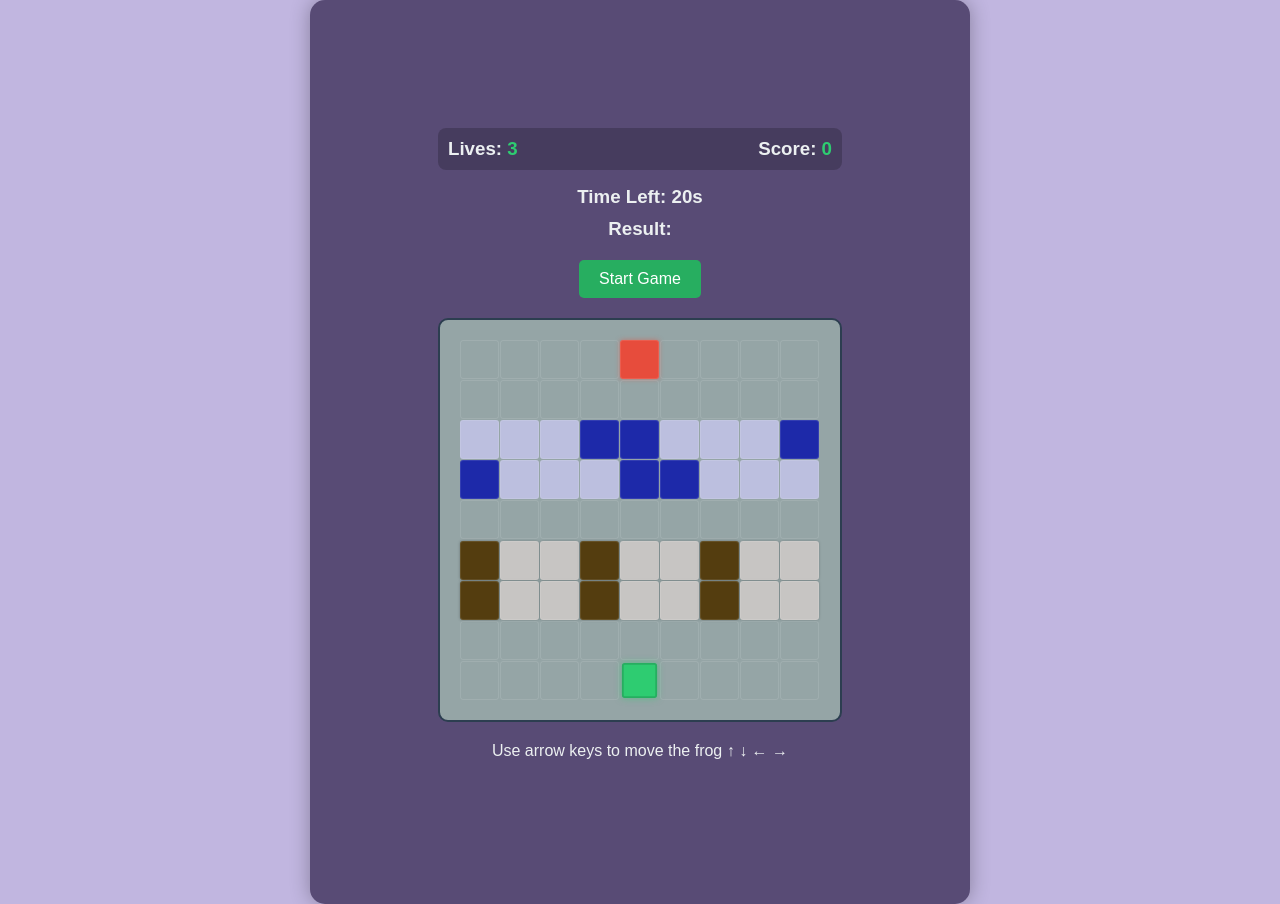
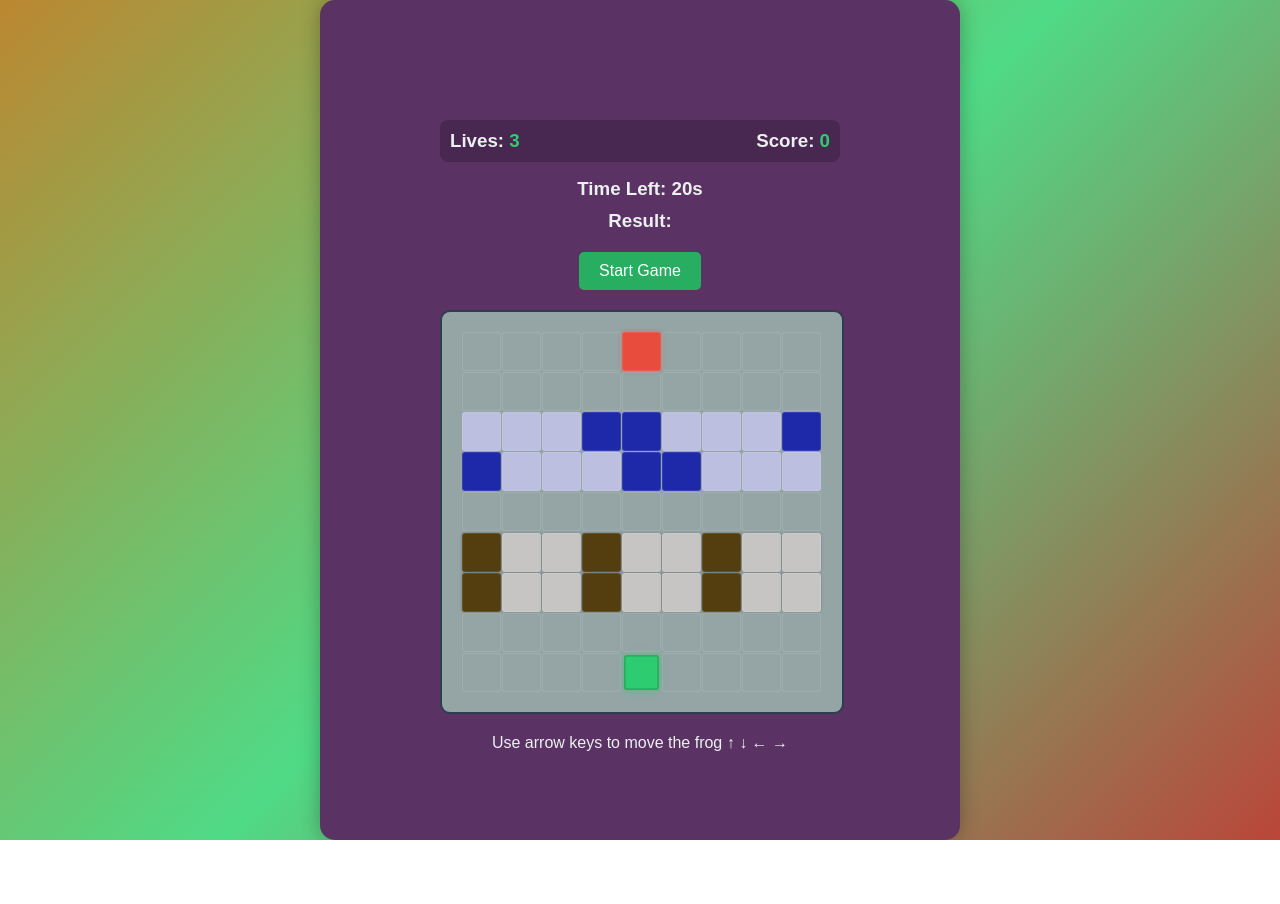
Before and after one commit to rajmalpure/Simulated-v3, a plain HTML site: page 5. Frogger/index.html in a window 1280 px wide. After the commit the page ends 840 px from the top, so only its background shows below. Drawn offline with Linux system fonts and the light colour scheme.

```diff
--- a/5. Frogger/styles.css
+++ b/5. Frogger/styles.css
@@ -5,13 +5,15 @@ body {
     justify-content: center;
     min-height: 100vh;
     margin: 0;
-    background-color: #c1b6e0;
+    background: linear-gradient(135deg, #bc8731,#4fda86, #ba4639);
     font-family: Arial, sans-serif;
 }
 
 .game-container {
-    background-color: #584b75;
-    padding: 8rem;
+    background-color: #5a3264;
+    padding: 120px;
+    height: 600px;
+    width: 400px;
     border-radius: 15px;
     box-shadow: 0 0 20px rgba(0,0,0,0.3);
 }
```
